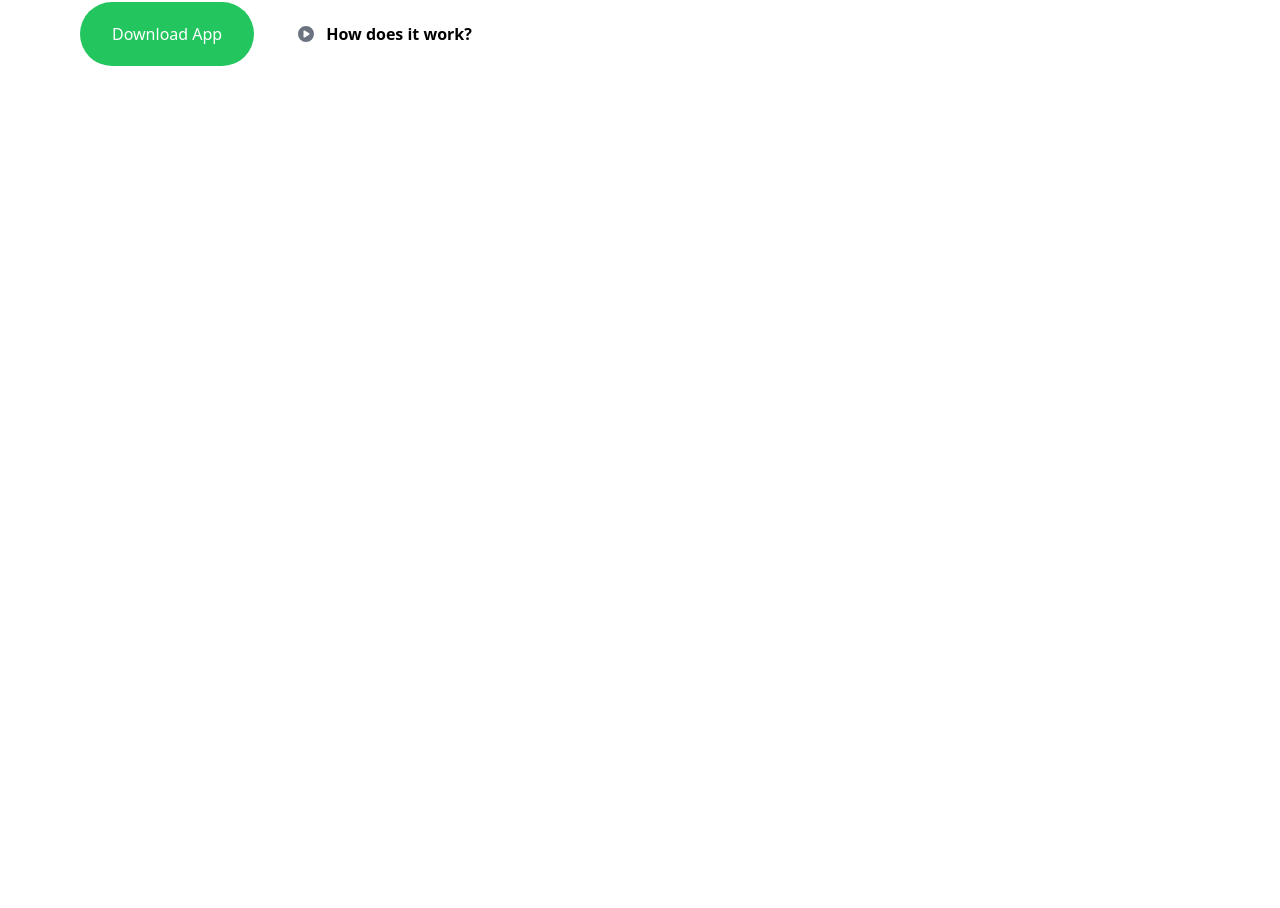
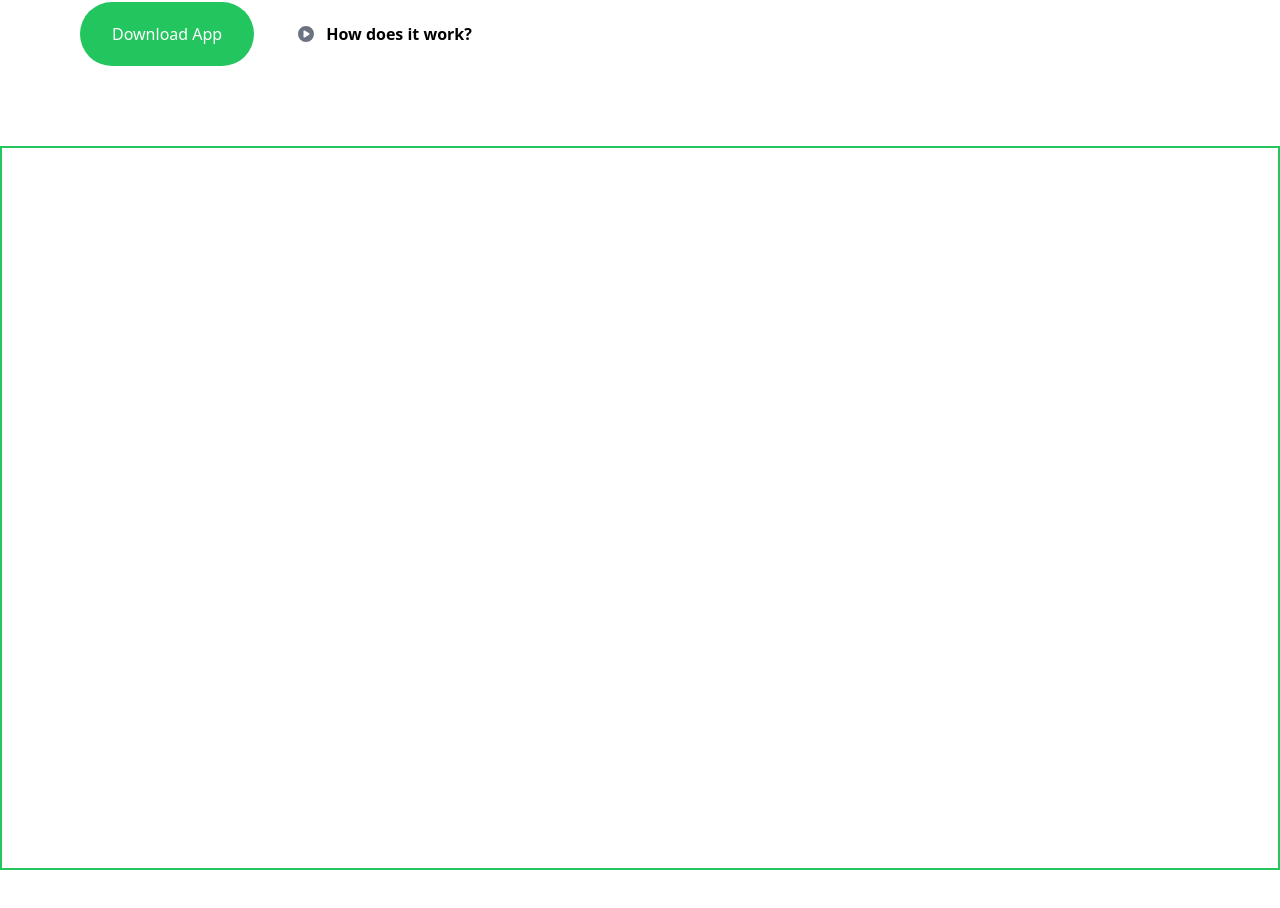
Before and after one commit to GeorgeOprea1/next-destination, a Next.js app in the folder next-destination/: page / in a window 1280 px wide. Shown: the part 702-1610 px from the top of the page. Before the commit the page ends 848 px from the top, so only its background shows below. Built offline with nearby package versions, Linux system fonts and the light colour scheme.

Commit message:
started the camp component

```diff
--- a/next-destination/app/page.tsx
+++ b/next-destination/app/page.tsx
@@ -1,9 +1,11 @@
 import Hero from "@/components/Hero";
+import Camp from "@/components/Camp";
 
 export default function Home() {
   return (
     <>
       <Hero />
+      <Camp />
     </>
   );
 }
--- /dev/null
+++ b/next-destination/components/Camp.tsx
@@ -0,0 +1,9 @@
+const Camp = () => {
+  return (
+    <section className="border-2 border-green-500 2xl:max-container relative flex flex-col py-10 lg:mb-10 lg:py-10 xl:mb-20 ">
+      <div className="hide-scrollbar glex h-[340px] w-full items-start justify-start gap-8 overflow-x-auto lg:h-[400px] xl:h-[640px] "></div>
+    </section>
+  );
+};
+
+export default Camp;
```
